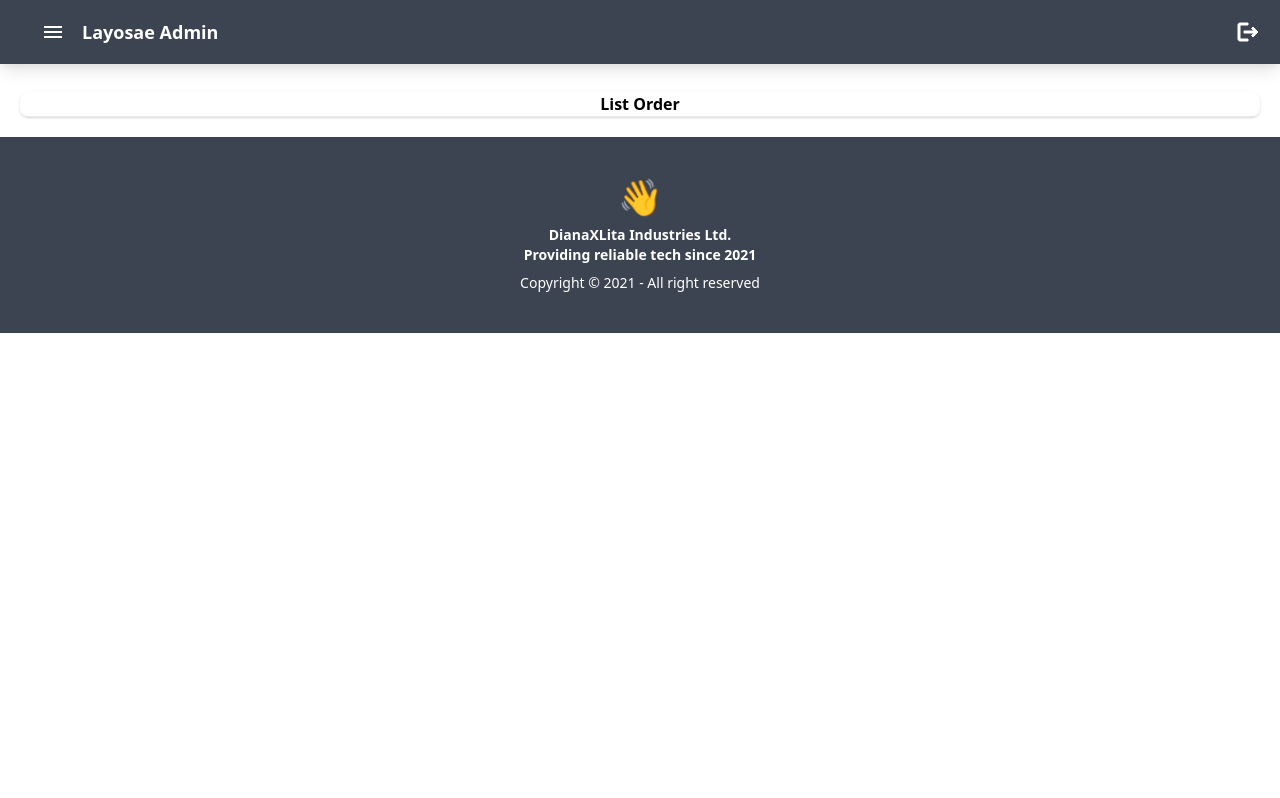
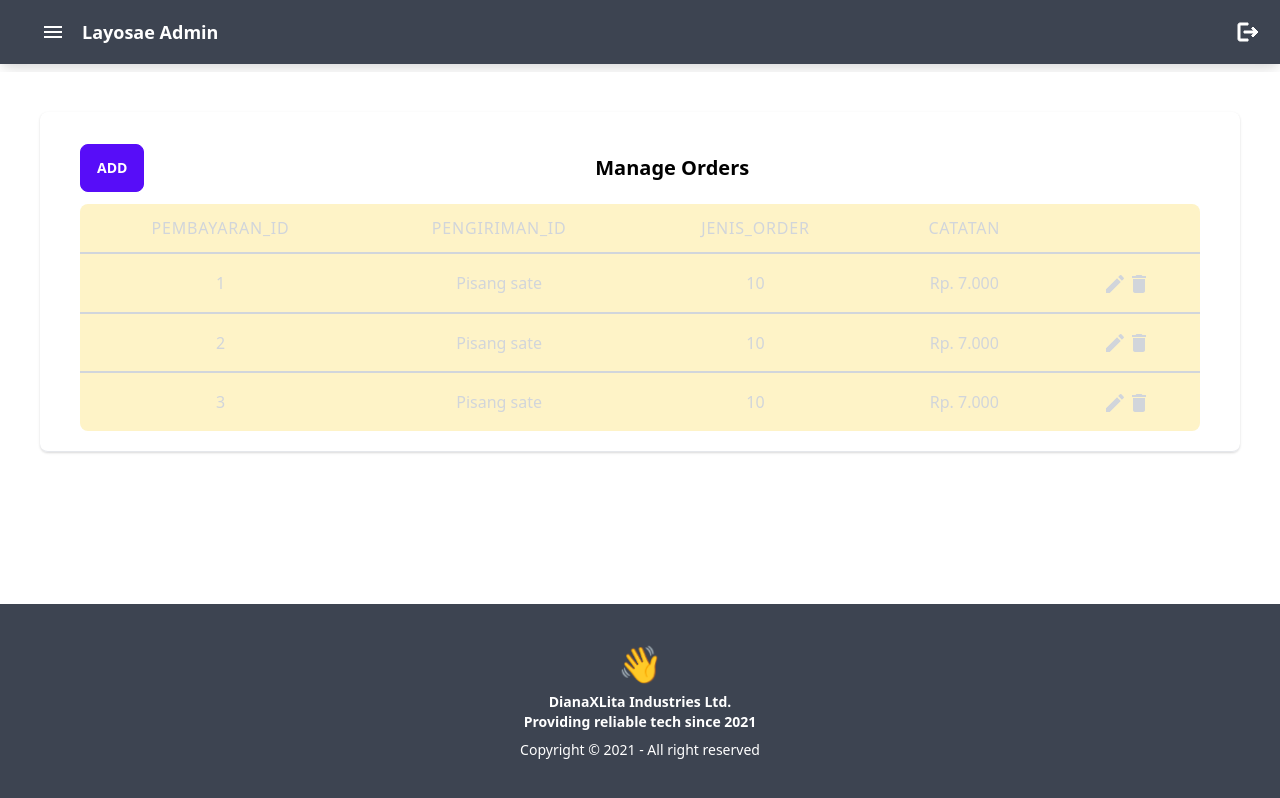
Before and after one commit to Talitazmiza/lasoyae-culinary-app, a React (Create React App) app: page /orderlist in a window 1280 px wide. Built offline with nearby package versions, Linux system fonts and the light colour scheme.

Commit message:
Refactor footer admin, navbar link, dan tampilan tabel dan nambahin loading spinner saat load data dari API

```diff
--- a/src/Views/Admin/Components/Footer.js
+++ b/src/Views/Admin/Components/Footer.js
@@ -2,7 +2,8 @@ import React from 'react';
 
 export default function Footer() {
     return (
-        <footer className="p-10 footer bg-neutral text-primary-content footer-center inset-x-0">
+        <div className="flex-none">
+            <footer className="p-10 footer bg-neutral text-primary-content footer-center inset-x-0 bottom-0">
                 <div>
                     <span className="animate-wave text-4xl">👋</span>
                     <p className="font-bold">DianaXLita Industries Ltd.
@@ -11,5 +12,7 @@ export default function Footer() {
                     <p>Copyright © 2021 - All right reserved</p>
                 </div>
             </footer>
+        </div>
+
     );
 };
--- a/src/Views/Admin/Components/Navbar.js
+++ b/src/Views/Admin/Components/Navbar.js
@@ -3,6 +3,7 @@ import LogoutIcon from '@mui/icons-material/Logout';
 import MenuIcon from '@mui/icons-material/Menu';
 import { logout } from "../../../Actions/auth";
 import { useDispatch } from "react-redux";
+import {Link} from "react-router-dom";
 
 export default function Navbar() {
 
@@ -12,7 +13,7 @@ export default function Navbar() {
     };
 
     return (
-        <div className="navbar mb-2 shadow-lg bg-neutral text-neutral-content">
+        <div className="navbar mb-2 flex-none shadow-lg bg-neutral text-neutral-content">
             <div className="px-2 mx-2 navbar-start">
                 <div className="dropdown dropdown-right dropdown-hover">
                     <div tabIndex="0" className="btn btn-ghost rounded-btn">
@@ -20,10 +21,10 @@ export default function Navbar() {
                     </div>
                     <ul tabIndex="0" className="p-2 shadow menu dropdown-content bg-base-100 rounded-box w-52">
                         <li>
-                            <a href="/orderlist">Go to Order List</a>
+                            <Link to="/orderlist">Go to Order List</Link>
                         </li>
                         <li>
-                            <a href="/dashboard">Go to Manage Stock</a>
+                            <Link to="/dashboard">Go to Manage Stock</Link>
                         </li>
                     </ul>
                 </div>
--- a/src/Views/Admin/Components/Order.js
+++ b/src/Views/Admin/Components/Order.js
@@ -1,65 +1,85 @@
 import React from 'react';
 import '../../../App.css';
-// import EditIcon from "@mui/icons-material/Edit";
-// import DeleteIcon from "@mui/icons-material/Delete";
+import EditIcon from "@mui/icons-material/Edit";
+import DeleteIcon from "@mui/icons-material/Delete";
 
 export default function Order() {
 
     const headers = ['pembayaran_id', 'pengiriman_id', 'jenis_order', 'catatan'];
+    const products = [
+        {
+            nama_produk: 'Pisang sate',
+            harga: 'Rp. 7.000',
+            stock: 10
+        },
+        {
+            nama_produk: 'Pisang sate',
+            harga: 'Rp. 7.000',
+            stock: 10
+        },
+        {
+            nama_produk: 'Pisang sate',
+            harga: 'Rp. 7.000',
+            stock: 10
+        },
+    ] //data dummy
+    return (
+        <div className="container bg-white flex-grow p-10">
+            <div className="shadow overflow-x-auto border-b border-gray-200 py-5 px-10 sm:rounded-lg">
+                <div className="flex justify-start items-center py-3">
+                    <div className="flex-none lg:mr-0 mr-5">
+                        <button className="btn btn-primary">Add</button>
+                    </div>
+                    <div className="flex-grow">
+                        <h1 className="font-extrabold text-black text-xl lg:text-center xl:text-center md:text-center text-left">Manage Orders</h1>
+                    </div>
+                </div>
+                <table className="min-w-full bg-yellow-100 divide-y-2 divide-base-300 rounded-lg overflow-hidden text-base-300">
+                    <thead>
+                    <tr>
+                        {headers.map(column => (
+                            // Add the sorting props to control sorting. For this example
+                            // we can add them into the header props
+                            <th
+                                scope="col"
+                                className="px-6 py-3 font-medium uppercase tracking-wider">
+                                {column}
+                            </th>
+                        ))}
+                    </tr>
+                    </thead>
+                    <tbody className="divide-y-2 divide-base-300">
+                    {products && products.map((cell, index) => {
+                        return (
+                            <tr>
+                                <td
+                                    className="px-6 py-4 whitespace-nowrap">
+                                    {index + 1}
+                                </td>
+                                <td
+                                    className="px-6 py-4 whitespace-nowrap">
+                                    {cell.nama_produk}
+                                </td>
+                                <td
+                                    className="px-6 py-4 whitespace-nowrap">
+                                    {cell.stock}
+                                </td>
+                                <td
+                                    className="px-6 py-4 whitespace-nowrap">
+                                    {cell.harga}
+                                </td>
+                                <td
+                                    className="px-6 py-4 whitespace-nowrap">
+                                    <EditIcon/>
+                                    <DeleteIcon/>
+                                </td>
+                            </tr>
 
-    return (
-        <div className="md:container md:mx-auto">
-            <div className="container mx-auto p-5">
-                <div className="shadow overflow-hidden border-b border-gray-200 sm:rounded-lg">
-                    <strong className="text-black">List Order</strong>
-                    {/*<table className="min-w-full divide-y divide-gray-200">*/}
-                    {/*    <thead className="bg-gray-50">*/}
-                    {/*    <tr>*/}
-                    {/*        {headers.map(column => (*/}
-                    {/*            // Add the sorting props to control sorting. For this example*/}
-                    {/*            // we can add them into the header props*/}
-                    {/*            <th*/}
-                    {/*                scope="col"*/}
-                    {/*                className="px-6 py-3 text-left text-xs font-medium text-gray-500 uppercase tracking-wider"*/}
-                    {/*            >*/}
-                    {/*                {column}*/}
-                    {/*            </th>*/}
-                    {/*        ))}*/}
-                    {/*    </tr>*/}
-                    {/*    </thead>*/}
-                    {/*    <tbody className="bg-white divide-y divide-gray-200">*/}
-                    {/*    {products && products.map((cell, index) => {*/}
-                    {/*        return (*/}
-                    {/*            <tr>*/}
-                    {/*                <td*/}
-                    {/*                    className="px-6 py-4 whitespace-nowrap">*/}
-                    {/*                    {index+1}*/}
-                    {/*                </td>*/}
-                    {/*                <td*/}
-                    {/*                    className="px-6 py-4 whitespace-nowrap">*/}
-                    {/*                    {cell.nama_produk}*/}
-                    {/*                </td>*/}
-                    {/*                <td*/}
-                    {/*                    className="px-6 py-4 whitespace-nowrap">*/}
-                    {/*                    {cell.stock}*/}
-                    {/*                </td>*/}
-                    {/*                <td*/}
-                    {/*                    className="px-6 py-4 whitespace-nowrap">*/}
-                    {/*                    {cell.harga}*/}
-                    {/*                </td>*/}
-                    {/*                <td*/}
-                    {/*                    className="px-6 py-4 whitespace-nowrap">*/}
-                    {/*                    <EditIcon/>*/}
-                    {/*                    <DeleteIcon/>*/}
-                    {/*                </td>*/}
-                    {/*            </tr>*/}
+                        )
+                    })}
 
-                    {/*        )*/}
-                    {/*    })}*/}
-
-                    {/*    </tbody>*/}
-                    {/*</table>*/}
-                </div>
+                    </tbody>
+                </table>
             </div>
         </div>
     );
--- a/src/Views/Admin/Pages/Dashboard.js
+++ b/src/Views/Admin/Pages/Dashboard.js
@@ -1,11 +1,11 @@
 import React from 'react';
 import Navbar from "../Components/Navbar";
+import Stocks from "../Components/Stocks";
 import Footer from "../Components/Footer";
-import Stocks from "../Components/Stocks";
 
 export default function Dashboard() {
     return (
-        <div className="h-screen bg-white">
+        <div className="flex flex-col h-screen bg-white">
             <Navbar />
             <Stocks />
             <Footer />
--- a/src/Views/Admin/Pages/OrderList.js
+++ b/src/Views/Admin/Pages/OrderList.js
@@ -5,7 +5,7 @@ import Footer from "../Components/Footer";
 
 export default function OrderList() {
     return (
-      <div className="h-screen bg-white">
+      <div className="flex flex-col h-screen bg-white">
           <Navbar />
           <Order />
           <Footer />
```
Also changed, not shown: src/Views/Admin/Components/Stocks.js (+18 -14 lines). Lines whose indentation alone changed are shown as unchanged.
